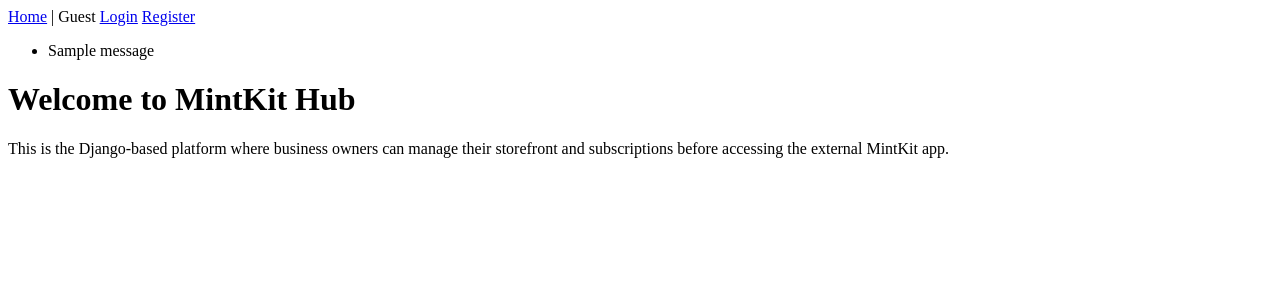
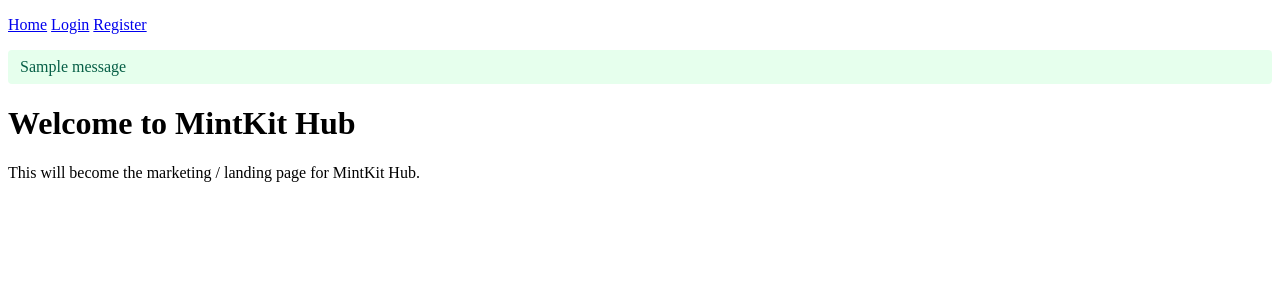
Before and after one commit to Oscar-Ivs/mintkit-hub, a Django app: page / in a window 1280 px wide. Shown: the top 300 px of the page. Run offline with Django 5.2, Linux system fonts and the light colour scheme; tables that the repository leaves empty hold one stand-in row (values such as "Sample post"); one stand-in notice (Sample message) is shown.

Commit message:
Serve media files and add success messages for business profile updates & Style Django messages with colours for success/info/error

```diff
--- a/mintkithub/settings.py
+++ b/mintkithub/settings.py
@@ -134,3 +134,8 @@ STATIC_URL = 'static/'
 # https://docs.djangoproject.com/en/5.2/ref/settings/#default-auto-field
 
 DEFAULT_AUTO_FIELD = 'django.db.models.BigAutoField'
+
+
+# Media (user-uploaded files, e.g. logos)
+MEDIA_URL = '/media/'
+MEDIA_ROOT = BASE_DIR / 'media'
--- a/mintkithub/urls.py
+++ b/mintkithub/urls.py
@@ -16,6 +16,8 @@ Including another URLconf
 """
 from django.contrib import admin
 from django.urls import path, include
+from django.conf import settings
+from django.conf.urls.static import static
 
 urlpatterns = [
     path('admin/', admin.site.urls),
@@ -23,3 +25,7 @@ urlpatterns = [
     path('', include('core.urls')),              # homepage & general pages
     path('storefront/', include('storefronts.urls')),  # storefront related pages
 ]
+
+# Serve media files (like uploaded logos) in development
+if settings.DEBUG:
+    urlpatterns += static(settings.MEDIA_URL, document_root=settings.MEDIA_ROOT)
--- a/templates/base.html
+++ b/templates/base.html
@@ -1,39 +1,59 @@
 <!DOCTYPE html>
 <html lang="en">
+<head>
+    <meta charset="utf-8">
+    <title>MintKit Hub</title>
 
-<head>
-    <meta charset="UTF-8">
-    <title>MintKit Hub</title>
+    <style>
+        /* Very simple styling for Django messages */
+        ul.messages {
+            list-style: none;
+            padding: 0;
+            margin: 0 0 1rem 0;
+        }
+        ul.messages li {
+            padding: 0.5rem 0.75rem;
+            margin-bottom: 0.25rem;
+            border-radius: 4px;
+        }
+        /* Colours per message type */
+        ul.messages li.success {
+            background-color: #e6ffed;
+            color: #065f46;
+        }
+        ul.messages li.info {
+            background-color: #e0f2fe;
+            color: #075985;
+        }
+        ul.messages li.error,
+        ul.messages li.danger {
+            background-color: #fee2e2;
+            color: #991b1b;
+        }
+    </style>
 </head>
-
 <body>
-    <header>
-        <nav>
+    <p>
         <a href="{% url 'home' %}">Home</a>
-
         {% if user.is_authenticated %}
-            <span> | Logged in as {{ user.username }}</span>
+            | Logged in as {{ user.username }}
             <a href="{% url 'dashboard' %}">Dashboard</a>
             <a href="{% url 'logout' %}">Logout</a>
         {% else %}
-            <span> | Guest</span>
             <a href="{% url 'login' %}">Login</a>
             <a href="{% url 'register' %}">Register</a>
+        {% endif %}
+    </p>
+
     {% if messages %}
-            <ul>
+        <ul class="messages">
             {% for message in messages %}
-                <li>{{ message }}</li>
+                <li class="{{ message.tags }}">{{ message }}</li>
             {% endfor %}
         </ul>
     {% endif %}
 
-            {% endif %}
-        </nav>
-    </header>
-
-    <main>
-        {% block content %}{% endblock %}
-    </main>
+    {% block content %}
+    {% endblock %}
 </body>
-
 </html>
--- a/templates/core/home.html
+++ b/templates/core/home.html
@@ -1,9 +1,9 @@
 {% extends "base.html" %}
 
 {% block content %}
-    <h1>Welcome to MintKit Hub</h1>
-    <p>
-        This is the Django-based platform where business owners can manage their storefront
-        and subscriptions before accessing the external MintKit app.
-    </p>
+<h1>Welcome to MintKit Hub</h1>
+
+<p>
+    This will become the marketing / landing page for MintKit Hub.
+</p>
 {% endblock %}
--- a/templates/storefronts/storefront_detail.html
+++ b/templates/storefronts/storefront_detail.html
@@ -3,13 +3,15 @@
 {% block content %}
 <h1>{{ storefront.headline }}</h1>
 
-{# Optional logo if you ever show it here #}
+{# Optional logo from the business profile #}
 {% if storefront.profile.logo %}
   <p>
-    <img src="{{ storefront.profile.logo.url }}" alt="{{ storefront.profile.business_name }} logo">
+    <img src="{{ storefront.profile.logo.url }}"
+         alt="{{ storefront.profile.business_name }} logo">
   </p>
 {% endif %}
 
+{# Main description text #}
 <p>
   {{ storefront.description|linebreaksbr }}
 </p>
```
Also changed, not shown: accounts/views.py (+11 -7 lines). Lines whose indentation alone changed are shown as unchanged.
